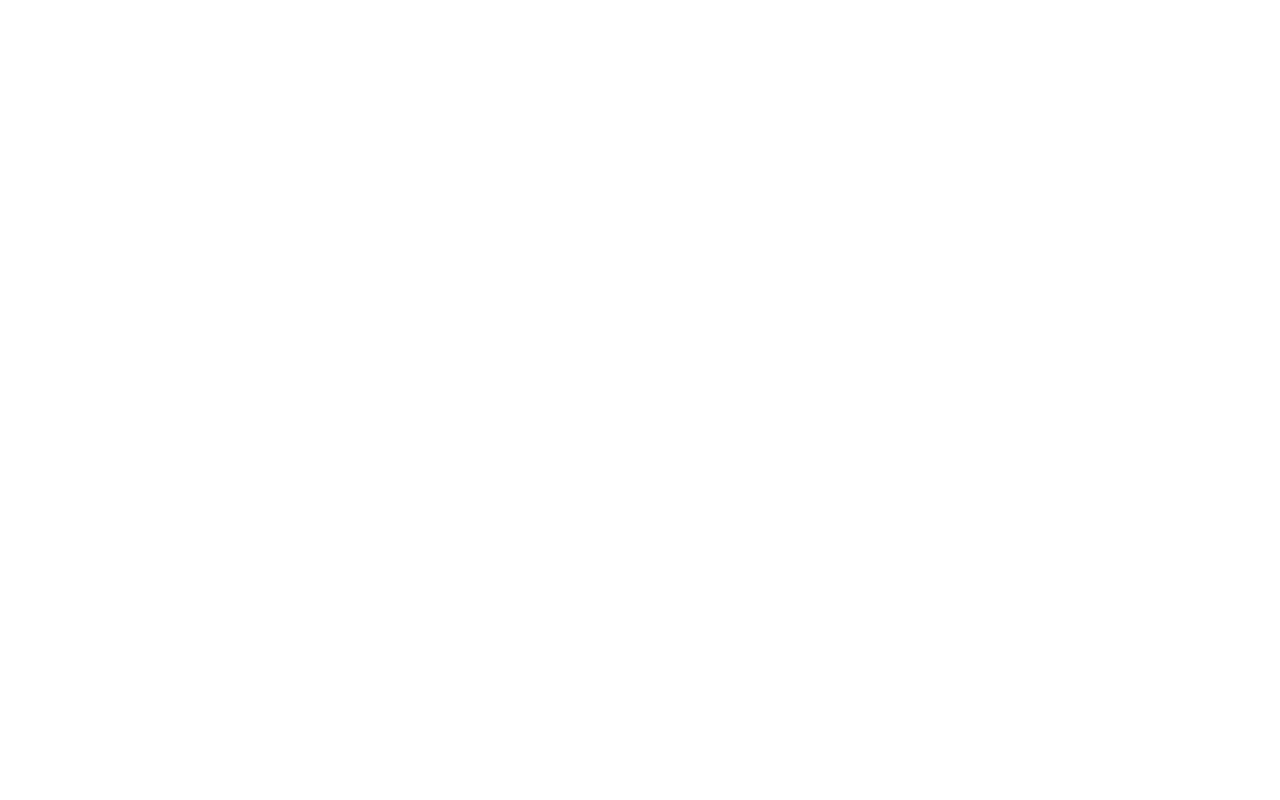
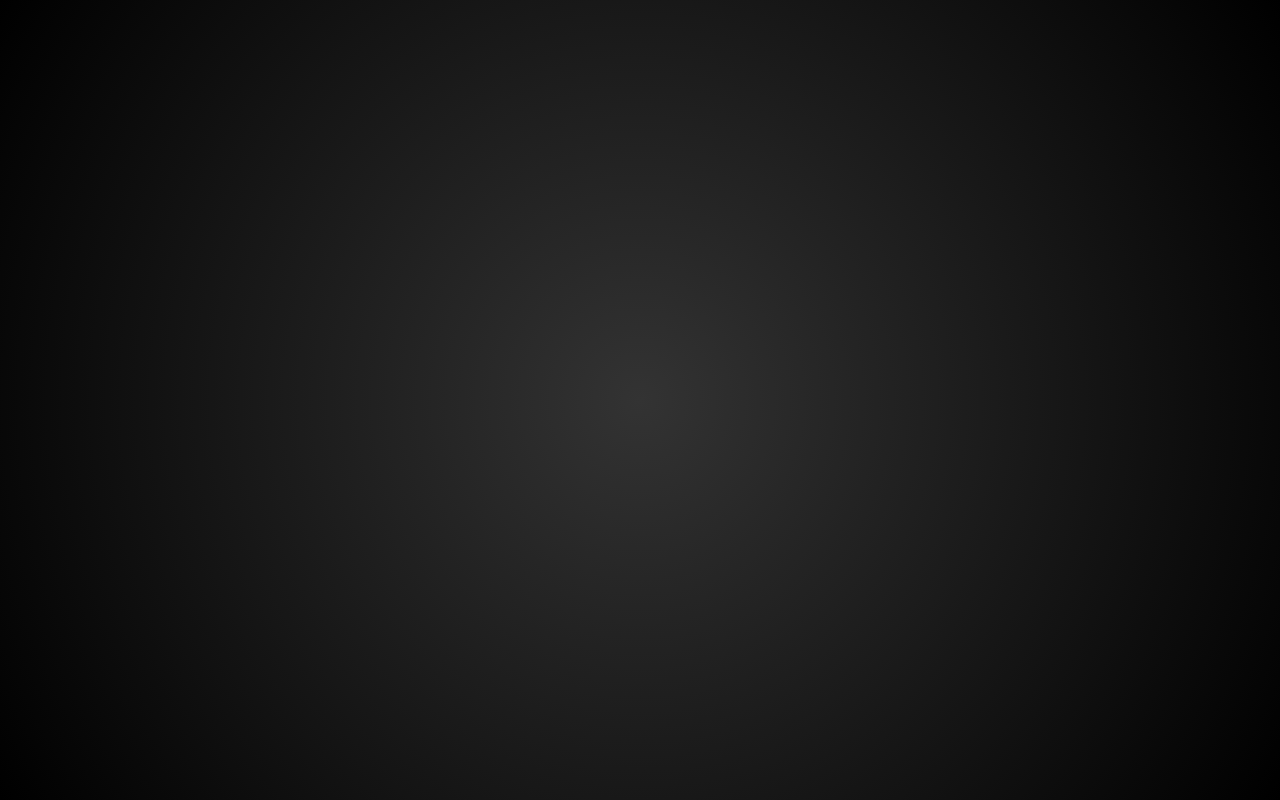
Before and after one commit to Vicula/portfolio-uno, a plain HTML site: page index.html in a window 1280 px wide. Drawn offline with Linux system fonts and the light colour scheme.

Commit message:
set up the basic css and html

```diff
--- a/css/main.css
+++ b/css/main.css
@@ -0,0 +1,19 @@
+* {
+  box-sizing: border-box;
+}
+
+body{
+  margin: 0;
+  padding: 0;
+  overflow: hidden;
+}
+
+
+#app-container{
+
+  display: flex;
+  width: 100vw;
+  height: 100vh;
+  background: radial-gradient(circle, #333 ,#000000);
+
+}
--- a/index.html
+++ b/index.html
@@ -3,6 +3,7 @@
   <head>
     <meta charset="utf-8">
     <title>Victor Carpenter</title>
+    <link rel="stylesheet" href="./css/main.css">
   </head>
   <body>
     <div id="app-container">
```
